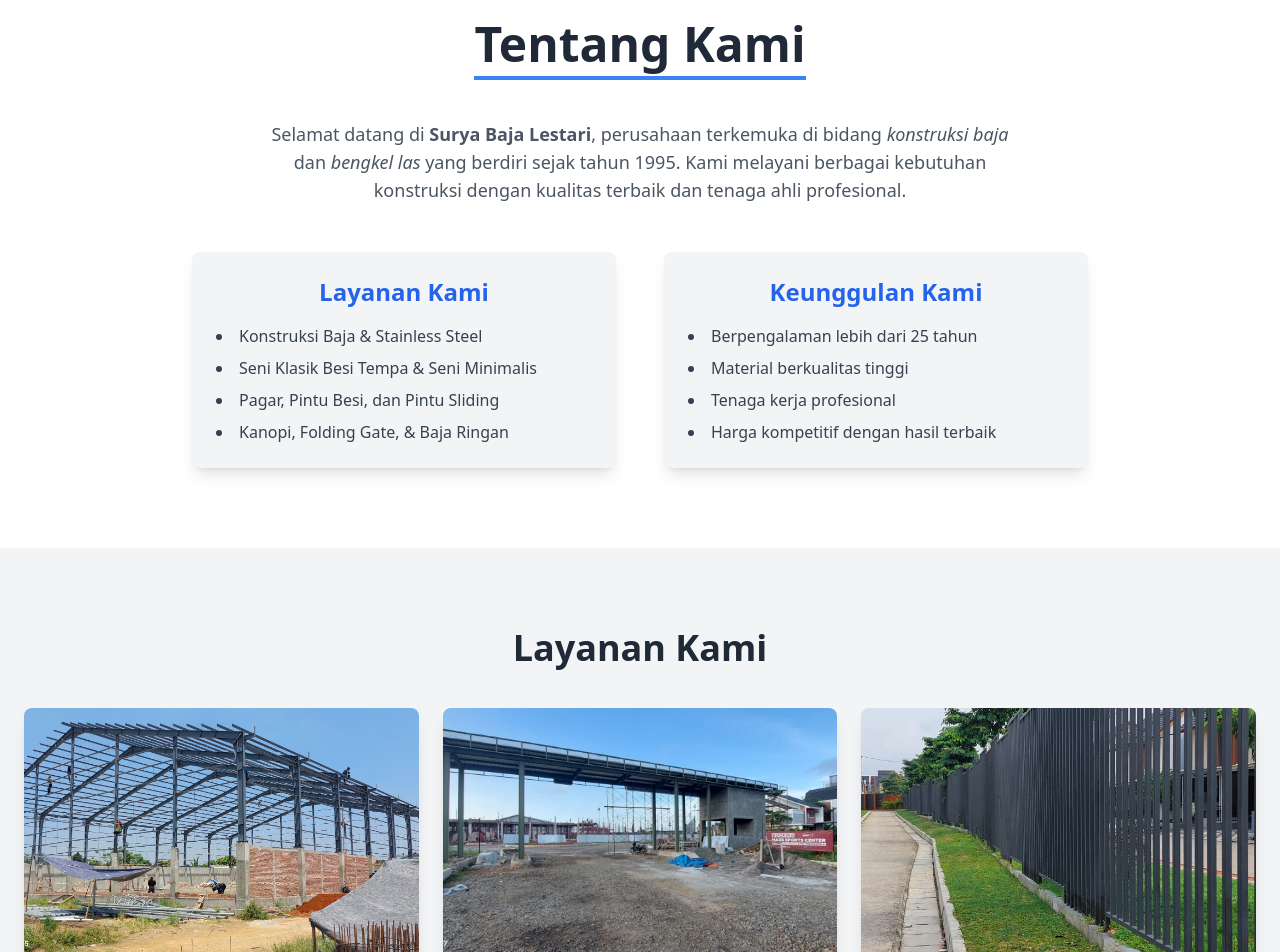
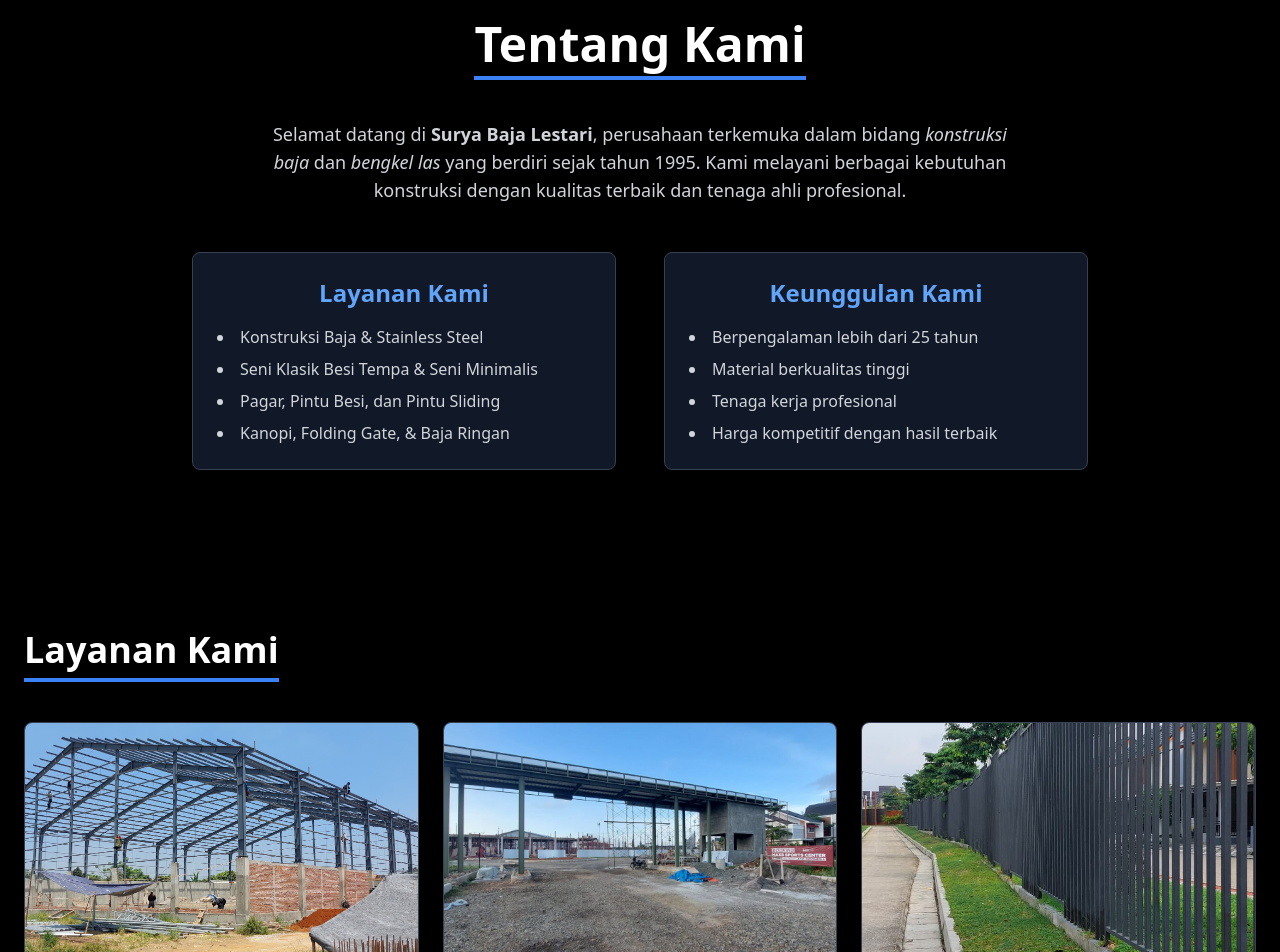
Before and after one commit to adenarevan/suryabajalestari, a React (Vite) app: page / in a window 1280 px wide. Shown: the part 860-1812 px from the top of the page. Built offline with nearby package versions, Linux system fonts and the light colour scheme.

Commit message:
Update Revisi 2

```diff
--- a/src/App.jsx
+++ b/src/App.jsx
@@ -9,7 +9,6 @@
   FaHome,
   FaUser,
   FaToolbox,
-  FaBriefcase,
   FaEnvelope,
 
   FaInstagram,
@@ -272,17 +271,17 @@
   );
 }
 
-
 function About() {
   return (
-    <section id="about" className="py-20 bg-white flex flex-col items-center">
+    <section id="about" className="py-20 bg-black text-white flex flex-col items-center">
       <div className="container mx-auto px-6 text-center">
+
         {/* Header */}
         <motion.h2
           initial={{ opacity: 0, y: -20 }}
           whileInView={{ opacity: 1, y: 0 }}
           transition={{ duration: 0.5 }}
-          className="text-5xl font-bold text-gray-800 mb-6 border-b-4 border-blue-500 inline-block pb-2"
+          className="text-5xl font-bold mb-6 border-b-4 border-blue-500 inline-block pb-2"
         >
           Tentang Kami
         </motion.h2>
@@ -292,9 +291,9 @@
           initial={{ opacity: 0, y: 20 }}
           whileInView={{ opacity: 1, y: 0 }}
           transition={{ duration: 0.5, delay: 0.2 }}
-          className="mt-4 text-lg text-gray-600 max-w-3xl mx-auto"
+          className="mt-4 text-lg text-gray-300 max-w-3xl mx-auto"
         >
-          Selamat datang di <strong>Surya Baja Lestari</strong>, perusahaan terkemuka di bidang{" "}
+          Selamat datang di <strong>Surya Baja Lestari</strong>, perusahaan terkemuka dalam bidang{" "}
           <em>konstruksi baja</em> dan <em>bengkel las</em> yang berdiri sejak tahun 1995.
           Kami melayani berbagai kebutuhan konstruksi dengan kualitas terbaik dan tenaga ahli profesional.
         </motion.p>
@@ -307,9 +306,9 @@
           className="mt-12 grid grid-cols-1 md:grid-cols-2 gap-12 max-w-4xl mx-auto"
         >
           {/* Kolom 1 */}
-          <div className="bg-gray-100 p-6 rounded-lg shadow-lg">
-            <h3 className="text-2xl font-semibold text-blue-600 mb-4">Layanan Kami</h3>
-            <ul className="list-disc list-inside text-gray-700 space-y-2 text-left">
+          <div className="bg-gray-900 p-6 rounded-lg shadow-lg border border-gray-700">
+            <h3 className="text-2xl font-semibold text-blue-400 mb-4">Layanan Kami</h3>
+            <ul className="list-disc list-inside text-gray-300 space-y-2 text-left">
               <li>Konstruksi Baja & Stainless Steel</li>
               <li>Seni Klasik Besi Tempa & Seni Minimalis</li>
               <li>Pagar, Pintu Besi, dan Pintu Sliding</li>
@@ -318,9 +317,9 @@
           </div>
 
           {/* Kolom 2 */}
-          <div className="bg-gray-100 p-6 rounded-lg shadow-lg">
-            <h3 className="text-2xl font-semibold text-blue-600 mb-4">Keunggulan Kami</h3>
-            <ul className="list-disc list-inside text-gray-700 space-y-2 text-left">
+          <div className="bg-gray-900 p-6 rounded-lg shadow-lg border border-gray-700">
+            <h3 className="text-2xl font-semibold text-blue-400 mb-4">Keunggulan Kami</h3>
+            <ul className="list-disc list-inside text-gray-300 space-y-2 text-left">
               <li>Berpengalaman lebih dari 25 tahun</li>
               <li>Material berkualitas tinggi</li>
               <li>Tenaga kerja profesional</li>
@@ -332,7 +331,6 @@
     </section>
   );
 }
-
 
 function Services() {
   const serviceImages = [
@@ -354,28 +352,32 @@
   ];
 
   return (
-    <section id="services" className="py-20 bg-gray-100">
+    <section id="services" className="py-20 bg-black text-white">
       <div className="container mx-auto px-6">
+
+        {/* Header */}
         <motion.h2
           initial={{ opacity: 0, y: -20 }}
           whileInView={{ opacity: 1, y: 0 }}
           transition={{ duration: 0.5 }}
-          className="text-4xl font-bold text-center text-gray-800 mb-10"
+          className="text-4xl font-bold text-center mb-10 border-b-4 border-blue-500 inline-block pb-2"
         >
           Layanan Kami
         </motion.h2>
+
+        {/* Grid Gambar Layanan */}
         <div className="grid grid-cols-1 sm:grid-cols-2 md:grid-cols-3 gap-6">
           {serviceImages.map((src, index) => (
             <motion.div
               key={index}
               whileHover={{ scale: 1.05 }}
-              className="overflow-hidden rounded-lg shadow-lg cursor-pointer"
+              className="overflow-hidden rounded-lg shadow-lg cursor-pointer border border-gray-700 bg-gray-900"
               onClick={() => window.open(`/images/${src}`, "_blank")}
             >
               <img
                 src={`/images/${src}`}
                 alt={`Service ${index + 1}`}
-                className="w-full h-64 object-cover object-center"
+                className="w-full h-64 object-cover object-center hover:opacity-80 transition"
               />
             </motion.div>
           ))}
@@ -384,7 +386,6 @@
     </section>
   );
 }
-
 
 // function Portfolio() {
 //   const serviceImages = [
@@ -437,6 +438,9 @@
 //     </section>
 //   );
 // }
+
+
+
 function Contact() {
   return (
     <section id="contact" className="py-20 bg-black text-white">
@@ -452,45 +456,45 @@
           Kontak Kami
         </motion.h2>
 
-        <div className="flex flex-col md:flex-row items-center justify-between">
+        <div className="flex flex-col md:flex-row md:items-start md:gap-10">
 
           {/* Informasi Kontak */}
-          <div className="w-full md:w-1/2 space-y-6 text-lg text-center md:text-left">
+          <div className="w-full md:w-1/2 space-y-6 text-lg text-left">
 
             <p className="tracking-wide leading-relaxed">
               <strong>Jl. Raya Kutabumi, Karet,</strong><br />
-
               Kec. Sepatan, Kabupaten Tangerang, Banten 15520
             </p>
 
             {/* Nomor Telepon */}
-<a href="tel:+6281288739856" className="flex items-center gap-4 justify-center md:justify-start hover:text-blue-400 transition">
+            <a href="tel:+6281288739856" className="flex items-center gap-4 hover:text-blue-400 transition">
               <FaPhone className="text-2xl" />
-  <span className="text-lg tracking-wide">+6281288739856</span>
+              <span className="text-lg tracking-wide">+62 812-8873-9856</span>
             </a>
+
             {/* WhatsApp */}
             <a href="https://wa.me/6281288739856" target="_blank" rel="noopener noreferrer"
-   className="flex items-center gap-4 justify-center md:justify-start hover:text-green-400 transition">
+              className="flex items-center gap-4 hover:text-green-400 transition">
               <FaWhatsapp className="text-2xl text-green-400" />
               <span className="text-lg tracking-wide">+62 812-8873-9856 (WA)</span>
             </a>
 
             {/* Email */}
-<a href="mailto:suryabajalestari@gmail.com" className="flex items-center gap-4 justify-center md:justify-start hover:text-gray-400 transition">
+            <a href="mailto:suryabajalestari@gmail.com" className="flex items-center gap-4 hover:text-gray-400 transition">
               <FaEnvelope className="text-2xl text-gray-300" />
               <span className="text-lg tracking-wide underline">suryabajalestari@gmail.com</span>
             </a>
 
             {/* Instagram */}
             <a href="https://www.instagram.com/suryabajalestari" target="_blank" rel="noopener noreferrer"
-   className="flex items-center gap-4 justify-center md:justify-start hover:text-pink-400 transition">
+              className="flex items-center gap-4 hover:text-pink-400 transition">
               <FaInstagram className="text-2xl text-pink-400" />
               <span className="text-lg tracking-wide">@suryabajalestari</span>
             </a>
           </div>
 
           {/* Google Maps */}
-          <div className="w-full md:w-1/2 mt-10 md:mt-0 md:ml-10 relative overflow-hidden rounded-lg shadow-lg">
+          <div className="w-full md:w-1/2 mt-10 md:mt-0 relative overflow-hidden rounded-lg shadow-lg">
             <div className="w-full h-0 pb-[56.25%] relative"> {/* Rasio 16:9 */}
               <iframe
                 src="https://www.google.com/maps/embed?pb=!1m18!1m12!1m3!1d4705.446701564057!2d106.58266857573072!3d-6.153364060315091!2m3!1f0!2f0!3f0!3m2!1i1024!2i768!4f13.1!3m3!1m2!1s0x2e69ff79d5e8195b%3A0x2daab75d9ef82135!2sSurya%20Baja%20Lestari!5e1!3m2!1sid!2sid!4v1739172224864!5m2!1sid!2sid"
@@ -503,12 +507,10 @@
 
         </div>
 
-
       </div>
     </section>
   );
 }
-
 
 function Footer() {
   return (
```
Lines whose indentation alone changed are shown as unchanged.
